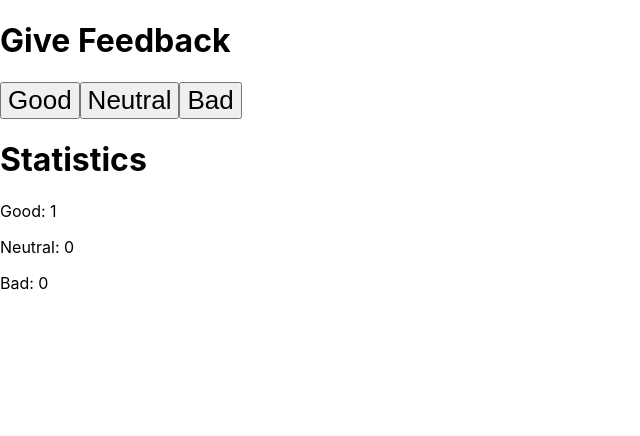
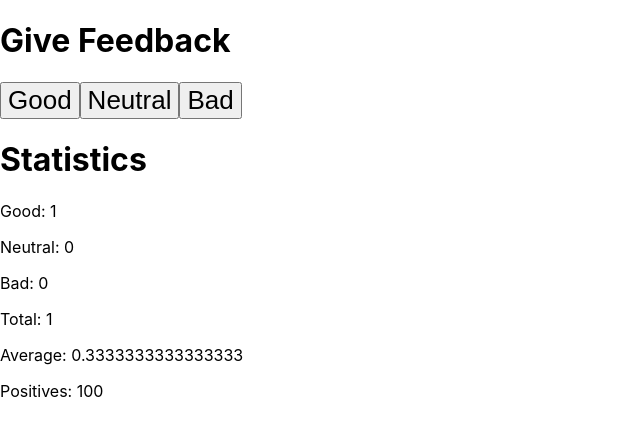
Before and after one commit to HrHrM/Fullstack-Open-2021, a React (Vite) app in the folder FullStack-Open-2021-Course/: page / in a window 1280 px wide. Both pictures are taken after a click on the button "Good". Shown: the top 436 px of the page, without its empty margins (0-640 px from the left). Built offline with nearby package versions, Linux system fonts and the light colour scheme.

Commit message:
Finished 1.10

```diff
--- /dev/null
+++ b/FullStack-Open-2021-Course/src/Components/Statistic.jsx
@@ -0,0 +1,13 @@
+import React from "react";
+
+const Statistic = ({ text, value }) => {
+
+    return(
+        <>
+            <p>
+                {text}: {value}
+            </p>
+        </>
+    )
+}
+export default Statistic
--- a/FullStack-Open-2021-Course/src/Components/Statistics.jsx
+++ b/FullStack-Open-2021-Course/src/Components/Statistics.jsx
@@ -1,19 +1,29 @@
-import React from "react";
+import React     from "react";
+import Statistic from './Statistic'
 
 const Statistics = ({good, bad, neutral}) => {
-    return (
-        <>
-            <p>
-                Good: {good}
-            </p>
-            <p>
-                Neutral: {neutral}
-            </p>
-            <p>
-                Bad: {bad}
-            </p>
-        </>
+    const total    = (good + bad + neutral)
+    const average  = ((good + bad + neutral) / 3)
+    const positive = ((good * 100) / total)
+    const ifVote   = () => {
+        if(total === 0) {
+            return (
+                <>No hay votos ingresados todavía</>
+            )
+        }
+        return(
+            <>
+                <Statistic text = {'Good'}      value = {good} />
+                <Statistic text = {'Neutral'}   value = {neutral} />
+                <Statistic text = {'Bad'}       value = {bad} />
+                <Statistic text = {'Total'}     value = {total} />
+                <Statistic text = {'Average'}   value = {average} />
+                <Statistic text = {'Positives'} value = {positive} />
+            </>
+        )
+    }
+    return(
+        <> {ifVote()} </>
     )
 }
-
 export default Statistics
```
